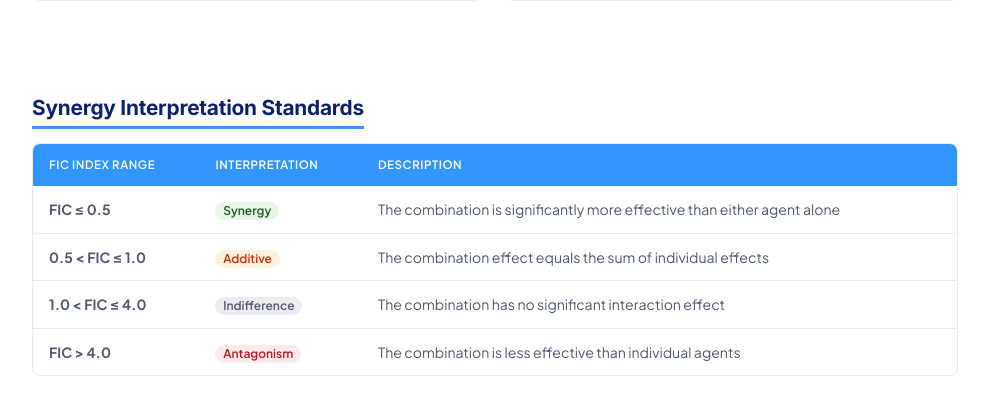
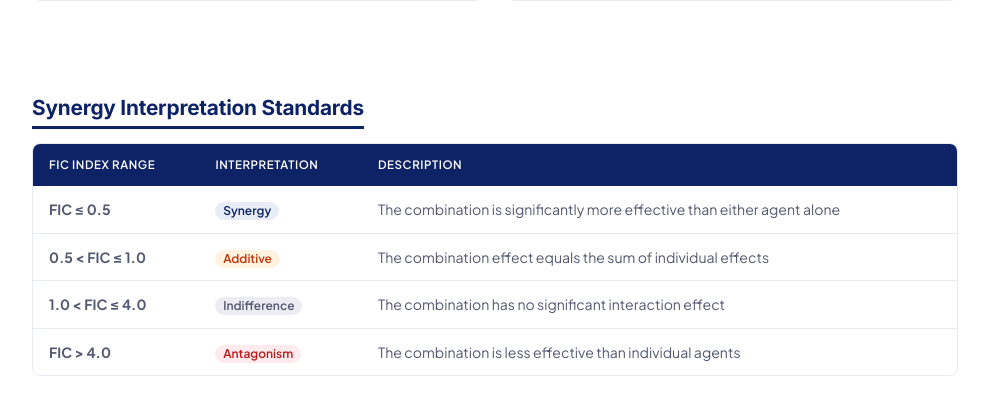
Before and after one commit to argajitsarkr/phytosynergy-db-project, a Django app: page /about/ in a window 1280 px wide. Shown: the part 2591-3011 px from the top of the page, without its empty margins (145-1134 px from the left). Run offline with Django 5.2, Linux system fonts and the light colour scheme; data comes from the database, SQL or seed files in the repository; data that the repository does not hold is empty; some libraries are stand-ins or nearby versions.

Commit message:
Recolor bright sky-blue + green Synergy pill to dark navy palette

```diff
--- a/synergy_data/static/synergy_data/css/custom.css
+++ b/synergy_data/static/synergy_data/css/custom.css
@@ -564,8 +564,8 @@ a:hover { color: var(--accent); }
    10. BADGES
    ============================================================ */
 .synergy-badge {
-    background-color: var(--success-bg);
-    color: var(--success-text);
+    background-color: #E8ECF5;
+    color: #0D2366;
     font-weight: 600;
     font-size: 0.75rem;
     padding: 0.25em 0.65em;
@@ -2396,18 +2396,18 @@ select:focus {
    sentence-case nav, gentle radii, no thick black borders.
    ============================================================ */
 :root {
-    --rzp-blue: #3395FF;
-    --rzp-blue-hover: #0B6FCB;
-    --rzp-blue-tint: #EAF3FF;
+    --rzp-blue: #0D2366;
+    --rzp-blue-hover: #08163F;
+    --rzp-blue-tint: #E8ECF5;
     --rzp-ink: #0D2366;
     --rzp-body: #525870;
     --rzp-hairline: #E7EAF3;
     --rzp-surface-tint: #F6F8FB;
 
-    --primary: #3395FF;
-    --primary-dark: #0B6FCB;
-    --primary-hover: #0B6FCB;
-    --primary-light: #EAF3FF;
+    --primary: #0D2366;
+    --primary-dark: #08163F;
+    --primary-hover: #1A3680;
+    --primary-light: #E8ECF5;
     --dark: #0D2366;
     --darker: #0D2366;
     --text-primary: #0D2366;
```
